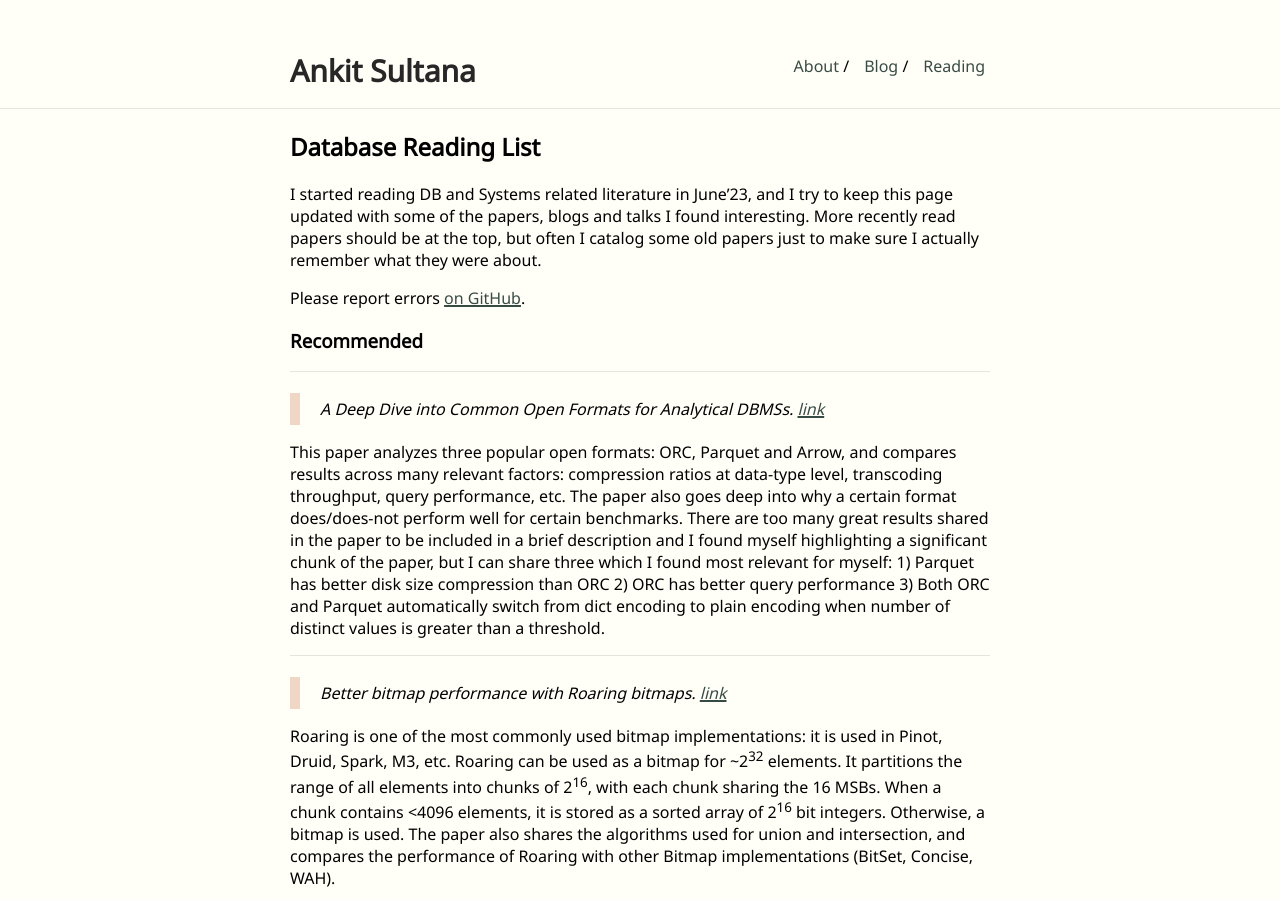
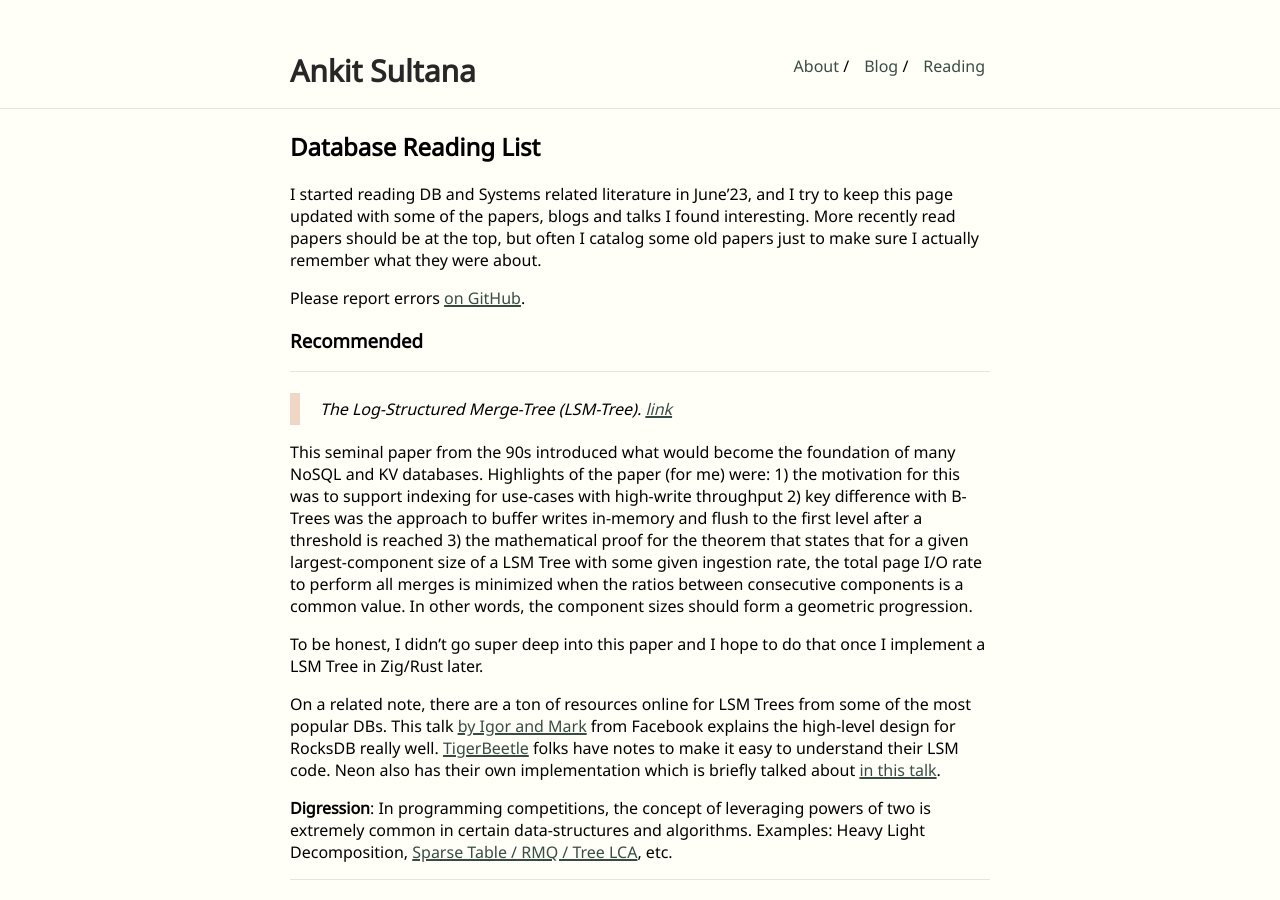
Before and after one commit to ankitsultana/ankitsultana.github.io, a Jekyll site: the page built from _posts/2023-09-19-reading-list.md, in a window 1280 px wide and 900 px high. Built offline with Jekyll 4.4.1, drawn with Linux system fonts in a browser that asks for light colours.

Commit message:
add LSM Tree paper

```diff
--- a/_posts/2023-09-19-reading-list.md
+++ b/_posts/2023-09-19-reading-list.md
@@ -16,6 +16,32 @@ remember what they were about.
 Please report errors [on GitHub](https://github.com/ankitsultana/ankitsultana.github.io).
 
 ### Recommended
+
+---
+
+<div class="paper-desc">
+The Log-Structured Merge-Tree (LSM-Tree). <a href="https://www.cs.umb.edu/~poneil/lsmtree.pdf">link</a>
+</div>
+
+This seminal paper from the 90s introduced what would become the foundation of many NoSQL and KV databases.
+Highlights of the paper (for me) were: 1) the motivation for this was to support indexing for use-cases with
+high-write throughput 2) key difference with B-Trees was the approach to buffer writes in-memory and flush
+to the first level after a threshold is reached 3) the mathematical proof for the theorem that states that
+for a given largest-component size of a LSM Tree with some given ingestion rate, the total page I/O rate
+to perform all merges is minimized when the ratios between consecutive components is a common value. In other
+words, the component sizes should form a geometric progression.
+
+To be honest, I didn't go super deep into this paper and I hope to do that once I implement a LSM Tree
+in Zig/Rust later.
+
+On a related note, there are a ton of resources online for LSM Trees from some of the most popular DBs.
+This talk [by Igor and Mark](https://www.youtube.com/watch?v=jGCv4r8CJEI) from Facebook explains the high-level
+design for RocksDB really well. [TigerBeetle](https://docs.tigerbeetle.com/internals/lsm) folks have notes to
+make it easy to understand their LSM code. Neon also has their own implementation which is briefly talked
+about [in this talk](https://www.youtube.com/watch?v=rES0yzeERns).
+
+**Digression**: In programming competitions, the concept of leveraging powers of two is extremely common in certain
+data-structures and algorithms. Examples: Heavy Light Decomposition, [Sparse Table / RMQ / Tree LCA](https://www.topcoder.com/thrive/articles/Range%20Minimum%20Query%20and%20Lowest%20Common%20Ancestor), etc.
 
 ---
 
```
